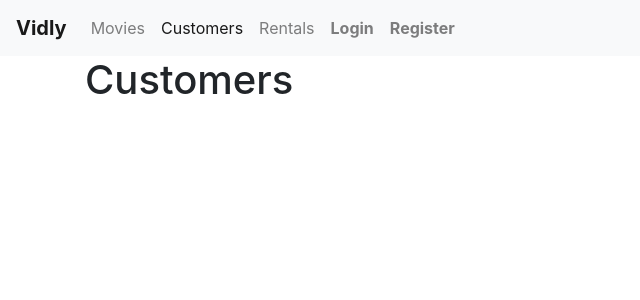
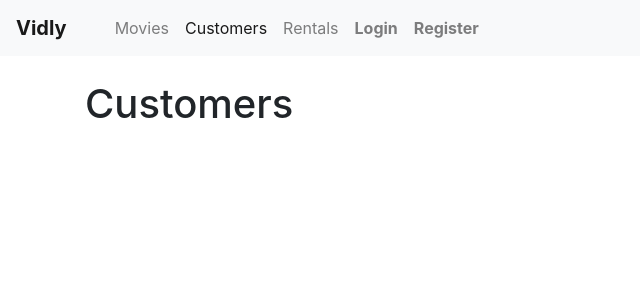
Before and after one commit to agorakis/Vidly-App-React, a React (Create React App) app: page /customers in a window 1280 px wide. Shown: the top 300 px of the page, without its empty margins (0-640 px from the left). Built offline with nearby package versions, Linux system fonts and the light colour scheme.

Commit message:
Fix small UI issues

```diff
--- a/src/App.js
+++ b/src/App.js
@@ -21,7 +21,6 @@ function App() {
   const [user, setUser] = useState({});
 
   useEffect(() => {
-    console.log(user);
     try {
       const jwt = localStorage.getItem("token");
       const currentUser = jwtDecode(jwt);
--- a/src/components/customers.jsx
+++ b/src/components/customers.jsx
@@ -1,7 +1,7 @@
 import React from "react";
 
 const Customers = () => {
-  return <h1>Customers</h1>;
+  return <h1 className="mt-4 mb-4">Customers</h1>;
 };
 
 export default Customers;
--- a/src/components/navbar.jsx
+++ b/src/components/navbar.jsx
@@ -1,5 +1,5 @@
 import React from "react";
-import { Link, NavLink } from "react-router-dom";
+import { NavLink } from "react-router-dom";
 
 const Navbar = (props) => {
   return (
@@ -19,7 +19,7 @@ const Navbar = (props) => {
         <span className="navbar-toggler-icon"></span>
       </button>
       <div className="collapse navbar-collapse" id="navbarNavAltMarkup">
-        <ul className="navbar-nav">
+        <ul className="navbar-nav mx-4">
           <li className="nav-item">
             <NavLink className="nav-link" to="/movies">
               Movies
--- a/src/components/rentals.jsx
+++ b/src/components/rentals.jsx
@@ -1,7 +1,7 @@
 import React from "react";
 
 const Rentals = () => {
-  return <h1>Rentals</h1>;
+  return <h1 className="mt-4 mb-4">Rentals</h1>;
 };
 
 export default Rentals;
```
